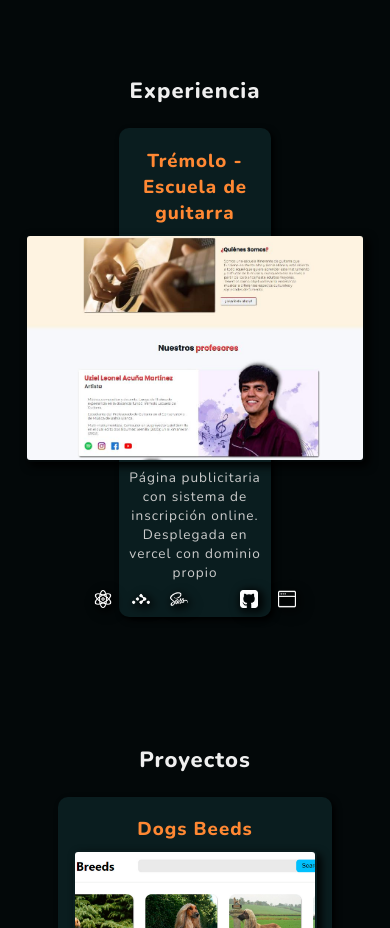
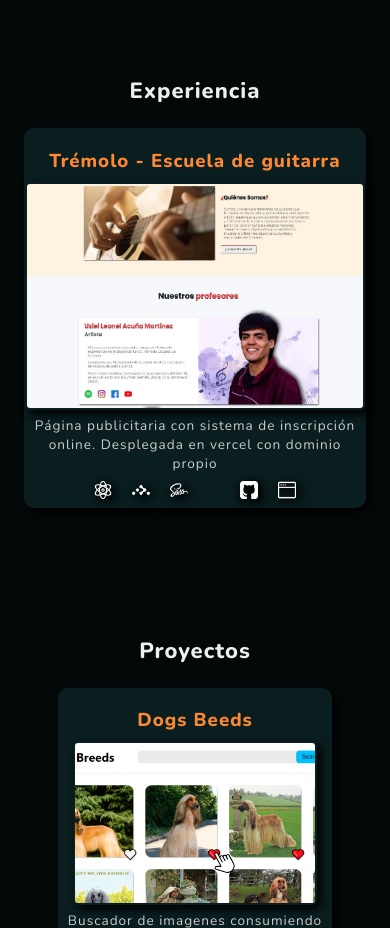
Before and after one commit to ferutizi/Portfolio, a React (Create React App) app: page / in a window 390 px wide. Shown: the part 800-1728 px from the top of the page. Built offline with nearby package versions, Linux system fonts and the light colour scheme.

Commit message:
update experience section for mobile

```diff
--- a/src/components/Experience.jsx
+++ b/src/components/Experience.jsx
@@ -6,7 +6,7 @@ const Experience = () => {
         <section>
             <h3 id='experience' className='subtitle'>Experiencia</h3>
             <div className='proyect__container'>
-                <div className='proyect__card' style={{width: '50%', maxWidth: 'none'}}>
+                <div className='proyect__card' style={{maxWidth: '28.25rem'}}>
                     <h3 className='proyect__title'>Trémolo - Escuela de guitarra</h3>
                     <a href='https://www.tremoloescuela.com/' target='_blank' rel='noreferrer'>
                     <img
```
